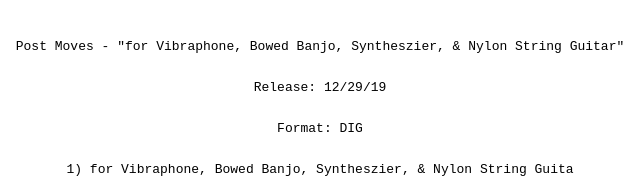
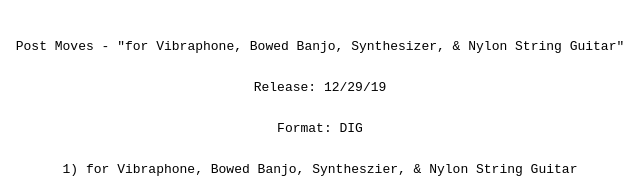
Before and after one commit to sjwenc/Sam-Wenc, a plain HTML site: page albumspage/forvibes.html in a window 1280 px wide. Shown: the top 187 px of the page, 320-960 px from the left. Drawn offline with Linux system fonts and the light colour scheme; grey boxes are pictures that could not be loaded.

Commit message:
Update forvibes.html

```diff
--- a/albumspage/forvibes.html
+++ b/albumspage/forvibes.html
@@ -7,14 +7,14 @@
   <body>
     <div id="page-container">
       <div id="content" class="press">
-        <p>Post Moves - "for Vibraphone, Bowed Banjo, Syntheszier, & Nylon String Guitar"</p>
+        <p>Post Moves - "for Vibraphone, Bowed Banjo, Synthesizer, & Nylon String Guitar"</p>
         <p>Release: 12/29/19</p>
         <div id="format">
           <p>Format: DIG</p>
         </div>
         <div id="track-list">
           <p>
-            <div>1) for Vibraphone, Bowed Banjo, Syntheszier, & Nylon String Guita</div>
+            <div>1) for Vibraphone, Bowed Banjo, Syntheszier, & Nylon String Guitar</div>
           </p>
         </div>
         <div id="soundcloud">
```
